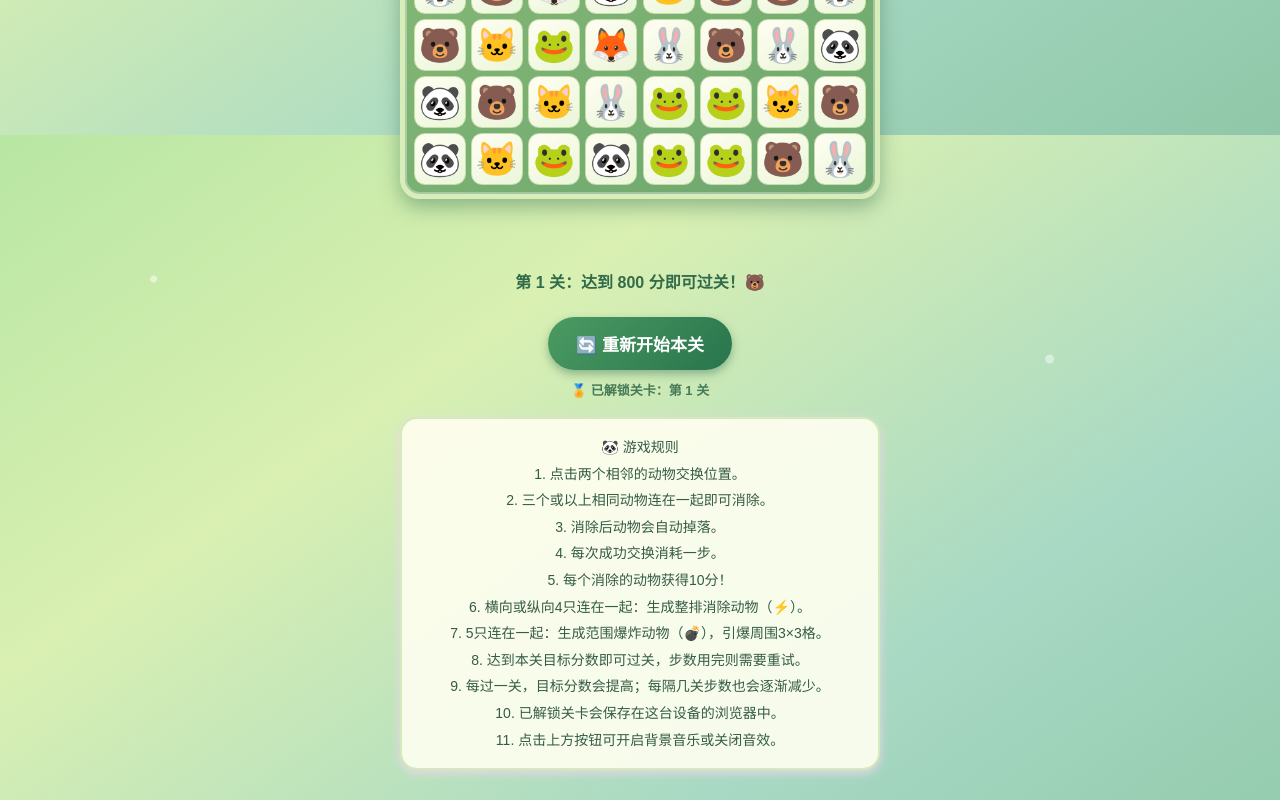
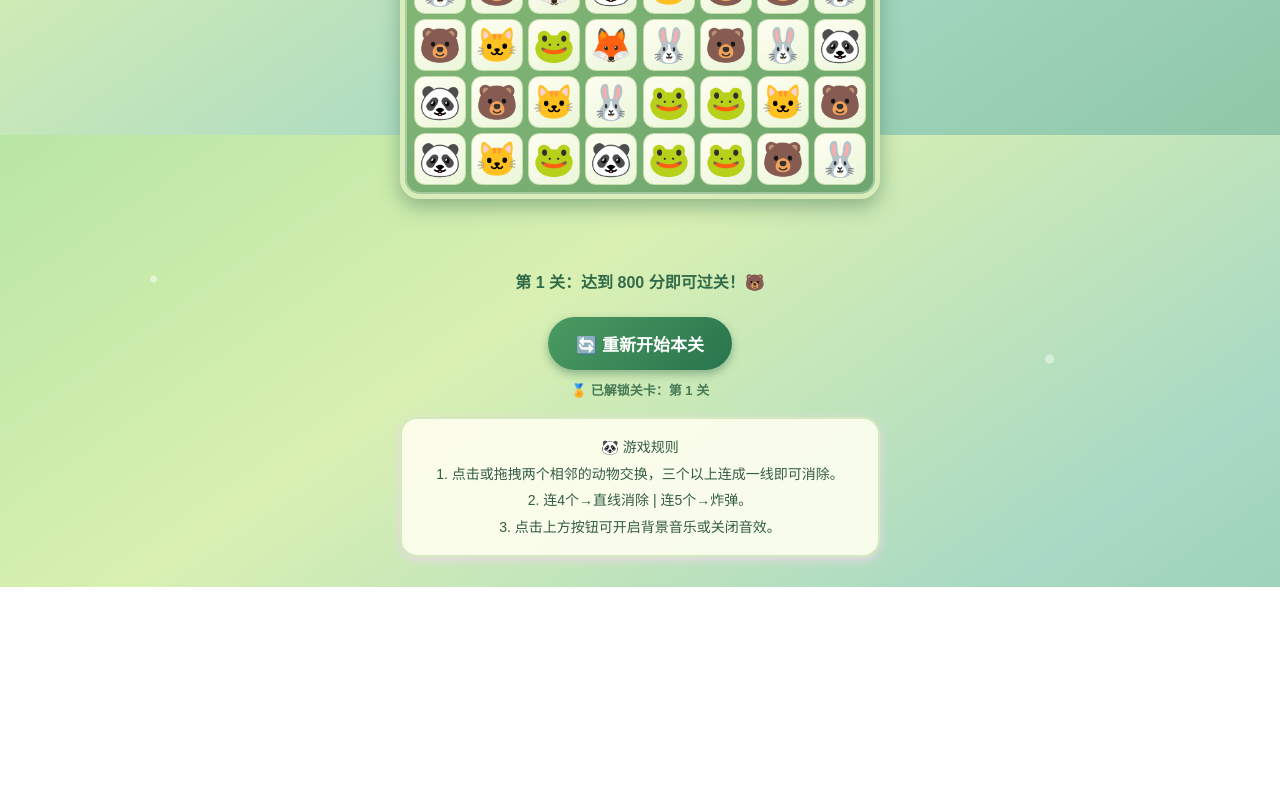
Before and after one commit to choongwaihang-pixel/animal-match-game, a plain HTML site: page index.html in a window 1280 px wide. Shown: the part 665-1465 px from the top of the page. After the commit the page ends 1252 px from the top, so only its background shows below. Drawn offline with Linux system fonts and the light colour scheme.

Commit message:
Update index.html

```diff
--- a/index.html
+++ b/index.html
@@ -338,17 +338,9 @@ h1 { letter-spacing: 1px; }
 
   <div class="instructions">
     🐼 游戏规则<br>
-    1. 点击两个相邻的动物交换位置。<br>
-    2. 三个或以上相同动物连在一起即可消除。<br>
-    3. 消除后动物会自动掉落。<br>
-    4. 每次成功交换消耗一步。<br>
-    5. 每个消除的动物获得10分！<br>
-    6. 横向或纵向4只连在一起：生成整排消除动物（⚡）。<br>
-    7. 5只连在一起：生成范围爆炸动物（💣），引爆周围3×3格。<br>
-    8. 达到本关目标分数即可过关，步数用完则需要重试。<br>
-    9. 每过一关，目标分数会提高；每隔几关步数也会逐渐减少。<br>
-    10. 已解锁关卡会保存在这台设备的浏览器中。<br>
-    11. 点击上方按钮可开启背景音乐或关闭音效。
+    1. 点击或拖拽两个相邻的动物交换，三个以上连成一线即可消除。<br>
+    2. 连4个→直线消除 | 连5个→炸弹。<br>
+    3. 点击上方按钮可开启背景音乐或关闭音效。
   </div>
 
   <div id="resultOverlay" class="result-overlay" aria-hidden="true">
```
